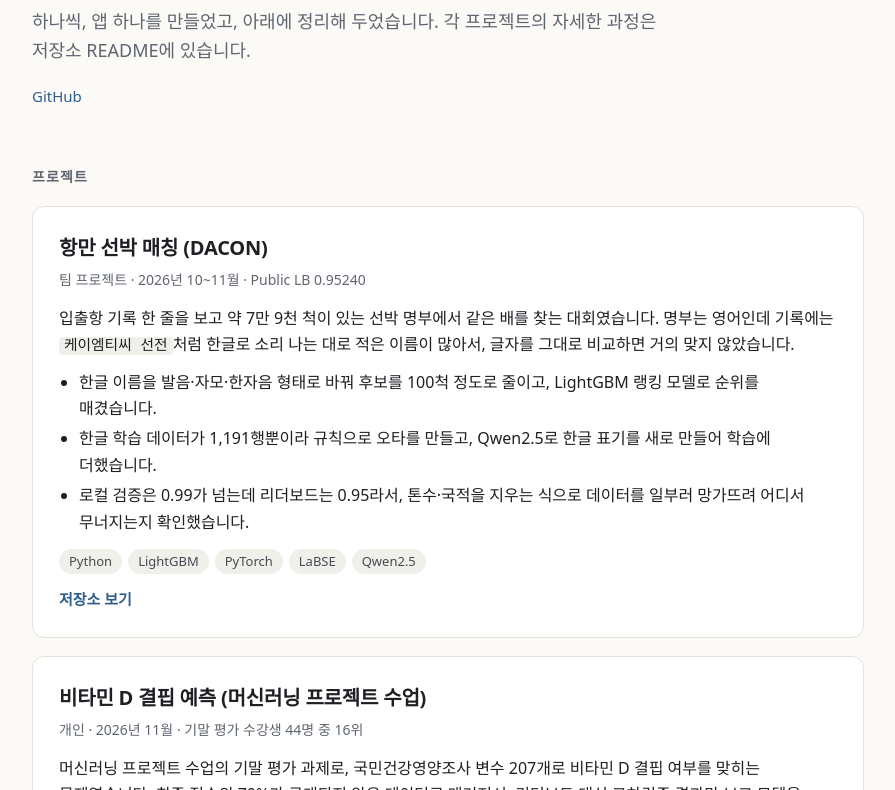
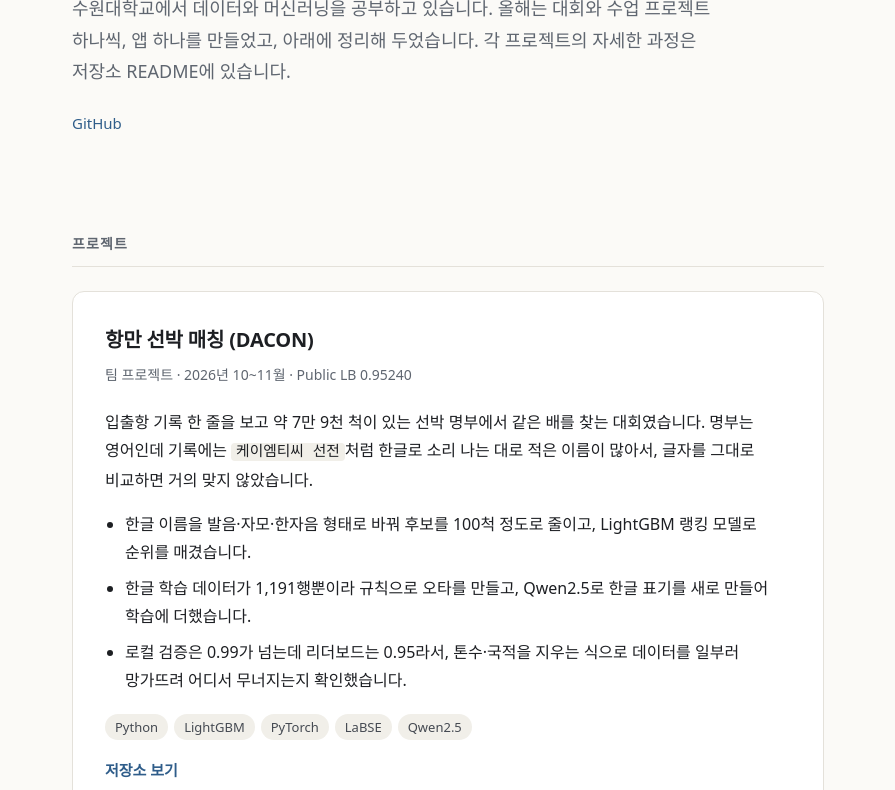
Before and after one commit to haneul55/haneul55.github.io, a plain HTML site: page index.html in a window 1280 px wide. Shown: the part 128-918 px from the top of the page, without its empty margins (192-1087 px from the left). Drawn offline with Linux system fonts and the light colour scheme.

Commit message:
포트폴리오 페이지 간격과 줄 간격 넓히기
Co-Authored-By: Claude Opus 5.5 <noreply@anthropic.com>
Claude-Session: https://claude.ai/code/session_015UNAJbUUYP66Gh1Ect5Zfo

```diff
--- a/index.html
+++ b/index.html
@@ -14,29 +14,29 @@
   html{-webkit-text-size-adjust:100%}
   body{margin:0;background:var(--bg);color:var(--fg);
     font-family:"Pretendard","Apple SD Gothic Neo","Malgun Gothic","Noto Sans KR",system-ui,sans-serif;
-    line-height:1.65;font-size:16px;word-break:keep-all}
+    line-height:1.75;font-size:16px;word-break:keep-all}
   a{color:var(--accent);text-decoration:none}
   a:hover{text-decoration:underline}
-  .wrap{max-width:880px;margin:0 auto;padding:56px 24px 80px}
+  .wrap{max-width:800px;margin:0 auto;padding:72px 24px 96px}
   header h1{font-size:30px;line-height:1.3;margin:0 0 10px;letter-spacing:-.01em}
-  header p.lead{font-size:18px;color:var(--muted);margin:0 0 18px;max-width:640px}
+  header p.lead{font-size:18px;color:var(--muted);margin:0 0 22px;max-width:640px}
   .links{display:flex;gap:16px;flex-wrap:wrap;font-size:15px}
-  section{margin-top:56px}
+  section{margin-top:96px}
   h2{font-size:14px;letter-spacing:.08em;text-transform:uppercase;color:var(--muted);
-     margin:0 0 18px;font-weight:600}
+     margin:0 0 24px;font-weight:600;padding-bottom:10px;border-bottom:1px solid var(--line)}
   .card{background:var(--card);border:1px solid var(--line);border-radius:12px;
-        padding:24px 26px;margin-bottom:18px}
-  .card h3{margin:0 0 4px;font-size:20px;letter-spacing:-.01em}
-  .meta{font-size:14px;color:var(--muted);margin-bottom:14px}
+        padding:30px 32px;margin-bottom:32px}
+  .card h3{margin:0 0 6px;font-size:20px;letter-spacing:-.01em}
+  .meta{font-size:14px;color:var(--muted);margin-bottom:20px}
   .result{display:flex;flex-wrap:wrap;gap:10px;margin:0 0 16px}
   .stat{background:var(--accent-soft);border-radius:8px;padding:8px 12px;min-width:120px}
   .stat b{display:block;font-size:19px;color:var(--accent);font-variant-numeric:tabular-nums}
   .stat span{font-size:13px;color:var(--muted)}
-  .card p{margin:0 0 10px}
+  .card p{margin:0 0 16px}
   code{background:var(--tag);padding:1px 5px;border-radius:4px;font-size:.92em}
-  .card ul{margin:0 0 14px;padding-left:20px}
-  .card li{margin:4px 0}
-  .tags{display:flex;flex-wrap:wrap;gap:6px;margin-bottom:12px}
+  .card ul{margin:0 0 20px;padding-left:20px}
+  .card li{margin:8px 0}
+  .tags{display:flex;flex-wrap:wrap;gap:6px;margin-bottom:16px}
   .tags span{background:var(--tag);border-radius:999px;padding:2px 10px;font-size:13px;color:#454a52}
   .card .go{font-size:15px;font-weight:600}
   .wip{border-style:dashed}
@@ -44,10 +44,10 @@
   .principles div{border-left:3px solid var(--accent);padding:4px 0 4px 14px}
   .principles b{display:block;margin-bottom:2px}
   .principles p{margin:0;color:var(--muted);font-size:15px}
-  .skills dl{display:grid;grid-template-columns:110px 1fr;gap:6px 16px;margin:0}
+  .skills dl{display:grid;grid-template-columns:110px 1fr;gap:10px 16px;margin:0}
   .skills dt{color:var(--muted);font-size:15px}
   .skills dd{margin:0}
-  footer{margin-top:64px;font-size:14px;color:var(--muted);border-top:1px solid var(--line);padding-top:18px}
+  footer{margin-top:96px;font-size:14px;color:var(--muted);border-top:1px solid var(--line);padding-top:18px}
   @media (max-width:560px){
     .wrap{padding:36px 18px 60px}
     header h1{font-size:25px}
```
